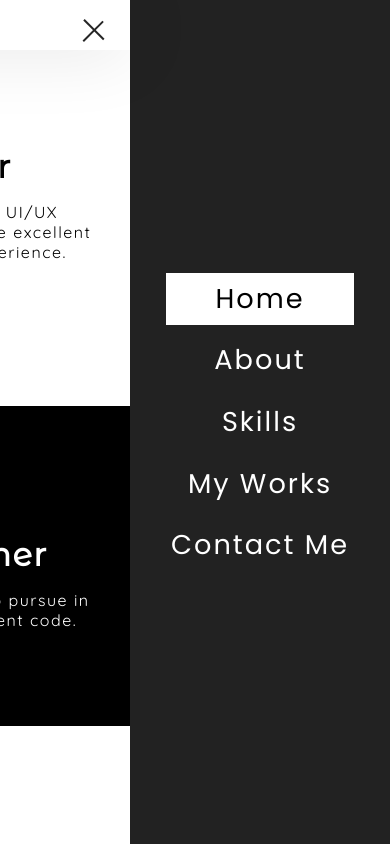
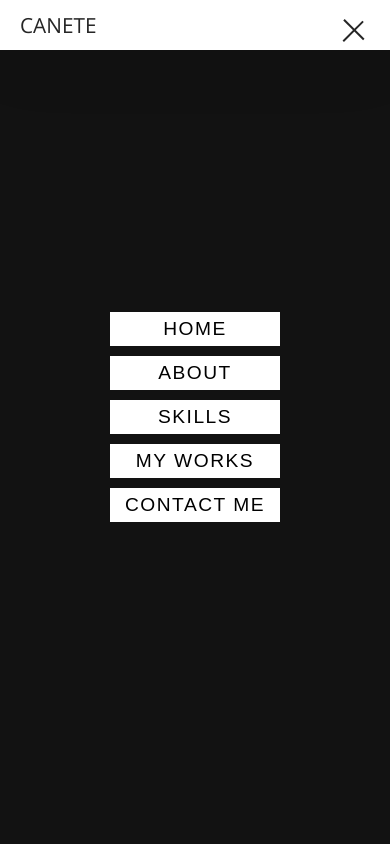
Before and after one commit to nonsense00027/WebPortfolio, a website: page dist/index.html in a window 390 px wide. Both pictures are taken after a click on the element 356 px from the left and 25 px from the top of the page. Shown: the top 844 px of the page. Drawn offline with nearby package versions, Linux system fonts and the light colour scheme.

Commit message:
Navigations modified

```diff
--- a/dist/css/main.css
+++ b/dist/css/main.css
@@ -60,9 +60,9 @@ p {
   transition: 0.5s;
 }
 
-.header.active {
+/* .header.active {
   transform: translateX(-260px);
-}
+} */
 
 .logo a {
   font-weight: 500;
@@ -103,6 +103,108 @@ p {
 
 /* NAVIGATION */
 .menu {
+  position: fixed;
+  width: 100%;
+  height: 100vh;
+  background: rgba(18, 18, 18, 1);
+  display: flex;
+  justify-content: center;
+  align-items: center;
+  font-family: sans-serif;
+  overflow: hidden;
+  z-index: 1000;
+  transform: translateY(-150vh);
+  transition: 0.5s ease-in-out;
+}
+
+.menu.show {
+  transform: translateY(0);
+  /* opacity: 1; */
+}
+
+.menu ul {
+  position: relative;
+  display: flex;
+  flex-direction: column;
+}
+.menu ul li {
+  list-style: none;
+}
+
+.menu ul li::before {
+  content: attr(data-text);
+  position: absolute;
+  top: 50%;
+  left: 50%;
+  transform: translate(-50%, -50%);
+  color: #fff;
+  font-size: 9em;
+  font-weight: 700;
+  pointer-events: none;
+  opacity: 0;
+  letter-spacing: 20px;
+  transition: 0.5s;
+  white-space: nowrap;
+}
+.menu ul li:hover:before {
+  opacity: 0.05;
+  letter-spacing: 0px;
+}
+.menu ul li a {
+  position: relative;
+  display: block;
+  margin-bottom: 10px;
+  padding: 6px 15px;
+  text-decoration: none;
+  font-size: 1.2em;
+  letter-spacing: 1.5px;
+  text-align: center;
+  font-weight: 500;
+  background: #fff;
+  color: #000;
+  text-transform: uppercase;
+  transition: 0.5s;
+  overflow: hidden;
+  z-index: 1;
+}
+.menu-nav:hover li a {
+  /* opacity: 0.03; */
+  /* filter: blur(5px); */
+  /* transform: scale(0.9); */
+  opacity: 0;
+}
+.menu-nav li a:hover {
+  transform: scale(1.5);
+  z-index: 1000;
+  background: #000;
+  color: #fff;
+  opacity: 1;
+  /* filter: blur(0); */
+}
+
+.menu-nav li a::before {
+  content: "";
+  position: absolute;
+  top: 0;
+  left: -100px;
+  width: 80px;
+  height: 100%;
+  background: linear-gradient(
+    90deg,
+    transparent,
+    rgba(255, 255, 255, 0.8),
+    transparent
+  );
+  transform: skew(35deg);
+  transition: 0s;
+}
+
+.menu-nav li a:hover::before {
+  left: calc(100% + 100px);
+  transition: 0.5s;
+  transition-delay: 0.2s;
+}
+/* .menu {
   position: fixed;
   top: 0;
   right: -500px;
@@ -189,7 +291,7 @@ p {
 .btn-menu.active {
   background: #fff;
   color: var(--dark-color);
-}
+} */
 
 /* WHOLE */
 .whole {
@@ -199,9 +301,9 @@ p {
   z-index: 2;
 }
 
-.whole.active {
+/* .whole.active {
   transform: translateX(-260px);
-}
+} */
 
 /* HOME */
 #home {
--- a/dist/css/media.css
+++ b/dist/css/media.css
@@ -3,7 +3,7 @@
     display: none;
   }
 
-  .header.active {
+  /* .header.active {
     transform: translateX(-400px);
   }
 
@@ -17,7 +17,7 @@
 
   .whole.active {
     transform: translateX(-400px);
-  }
+  } */
 
   .part-1,
   .part-2 {
@@ -37,9 +37,9 @@
   }
 
   .part-1 .face-1 {
-    transform: skew(-5deg) translate(17vw);
-    width: 60%;
-    padding-bottom: 25px;
+    transform: skew(-5deg) translate(10vw);
+    width: 40%;
+    padding-bottom: 37px;
   }
 
   .part-2 {
@@ -55,9 +55,9 @@
   }
 
   .part-2 .face-2 {
-    width: 60%;
-    transform: translate(-12vw);
-    padding-top: 25px;
+    width: 40%;
+    transform: translate(-8vw);
+    padding-top: 37px;
   }
 
   .content {
@@ -184,11 +184,11 @@
     transform: skew(8deg);
   }
   .part-1 .face-1 {
-    transform: skew(-8deg) translate(17vw);
+    transform: skew(-8deg) translate(11vw);
   }
 
   .part-2 .face-2 {
-    transform: translate(-10vw);
+    transform: translate(-5vw);
   }
 
   .content h1 {
--- a/dist/css/utility.css
+++ b/dist/css/utility.css
@@ -1,5 +1,5 @@
 .container {
-  width: 90%;
+  width: 80%;
   height: 100%;
   margin: auto;
   position: relative;
--- a/dist/index.html
+++ b/dist/index.html
@@ -22,19 +22,19 @@
     <!-- MENU NAVIGATION -->
     <div class="menu">
       <ul class="menu-nav">
-        <li class="nav-item">
+        <li data-text="Home" class="nav-item">
           <a class="btn-menu active" href="#home">Home</a>
         </li>
-        <li class="nav-item">
+        <li data-text="About" class="nav-item">
           <a class="btn-menu" href="#about">About</a>
         </li>
-        <li class="nav-item">
+        <li data-text="Skills" class="nav-item">
           <a class="btn-menu" href="#skills">Skills</a>
         </li>
-        <li class="nav-item">
+        <li data-text="My Works" class="nav-item">
           <a class="btn-menu" href="#my-works">My Works</a>
         </li>
-        <li class="nav-item">
+        <li data-text="Contact" class="nav-item">
           <a class="btn-menu" href="#contact">Contact Me</a>
         </li>
       </ul>
--- a/dist/js/main.js
+++ b/dist/js/main.js
@@ -1,9 +1,9 @@
 // MENU BUTTON FUNCTIONS
 function toggleMenu() {
-  whole.classList.toggle("active");
+  // whole.classList.toggle("active");
   menuButton.classList.toggle("close");
   menu.classList.toggle("show");
-  header.classList.toggle("active");
+  // header.classList.toggle("active");
 }
 
 // MENU NAV FUNCTIONS
@@ -117,9 +117,9 @@ console.log(sections);
 sections.forEach((section) => {
   observer.observe(section);
 });
-const whole = document.querySelector(".whole");
+// const whole = document.querySelector(".whole");
 const menuButton = document.querySelector(".menu-btn");
-const header = document.querySelector(".header");
+// const header = document.querySelector(".header");
 menuButton.addEventListener("click", toggleMenu);
 const menu = document.querySelector(".menu");
 const title = document.querySelector(".title");
```
